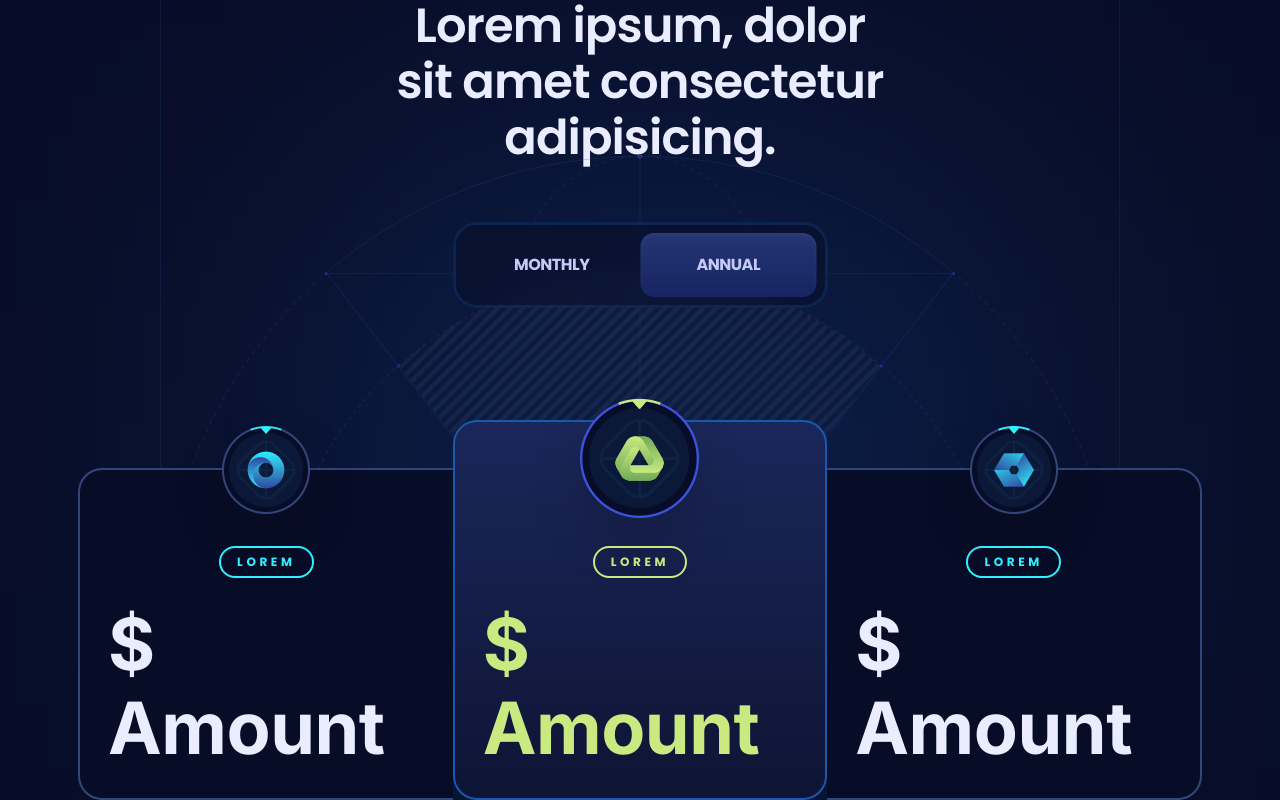
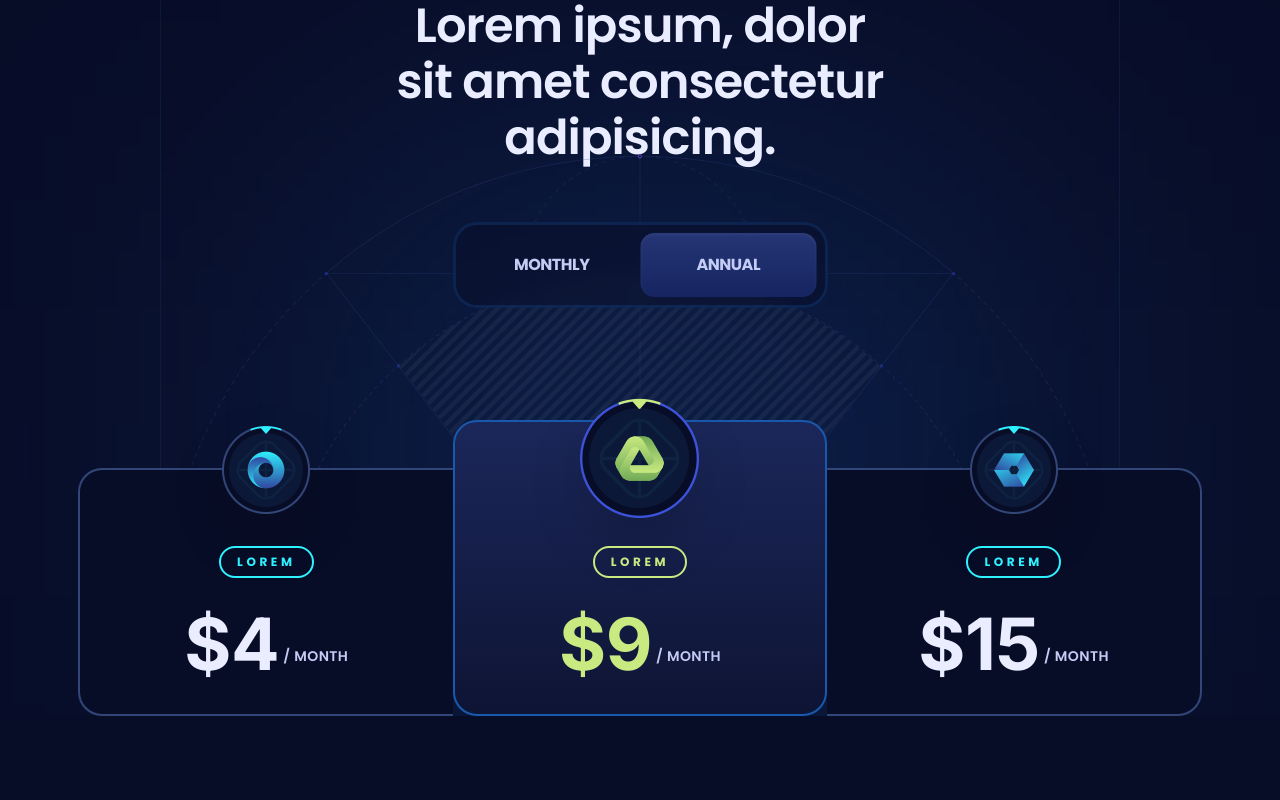
Before and after one commit to Dimterion/landing-page, a React (Vite) app: page / in a window 1280 px wide. Shown: the part 1838-2638 px from the top of the page. After the commit the page ends 2554 px from the top, so only its background shows below. Built offline with nearby package versions, Linux system fonts and the light colour scheme.

Commit message:
add countup to pricing component

```diff
--- a/package.json
+++ b/package.json
@@ -13,6 +13,7 @@
     "clsx": "^2.1.1",
     "prop-types": "^15.8.1",
     "react": "^18.3.1",
+    "react-countup": "^6.5.3",
     "react-dom": "^18.3.1",
     "react-scroll": "^1.9.0"
   },
--- a/src/components/Pricing.jsx
+++ b/src/components/Pricing.jsx
@@ -1,4 +1,5 @@
 import clsx from "clsx";
+import CountUp from "react-countup";
 import { useState } from "react";
 import { Element } from "react-scroll";
 import bgOutlines from "../assets/general/bg_outlines.svg";
@@ -98,7 +99,17 @@ const Pricing = () => {
                         index === 1 ? "text-p3" : "text-p4",
                       )}
                     >
-                      $ Amount
+                      ${" "}
+                      <CountUp
+                        start={plan.priceMonthly}
+                        end={monthly ? plan.priceMonthly : plan.priceYearly}
+                        duration={0.4}
+                        useEasing={false}
+                        preserveValue
+                      />
+                    </div>
+                    <div className="small-1 relative top-3 ml-1 uppercase">
+                      / month
                     </div>
                   </div>
                 </div>
```
Also changed, not shown: 1 other file (tests, documents, lock files or other folders).
